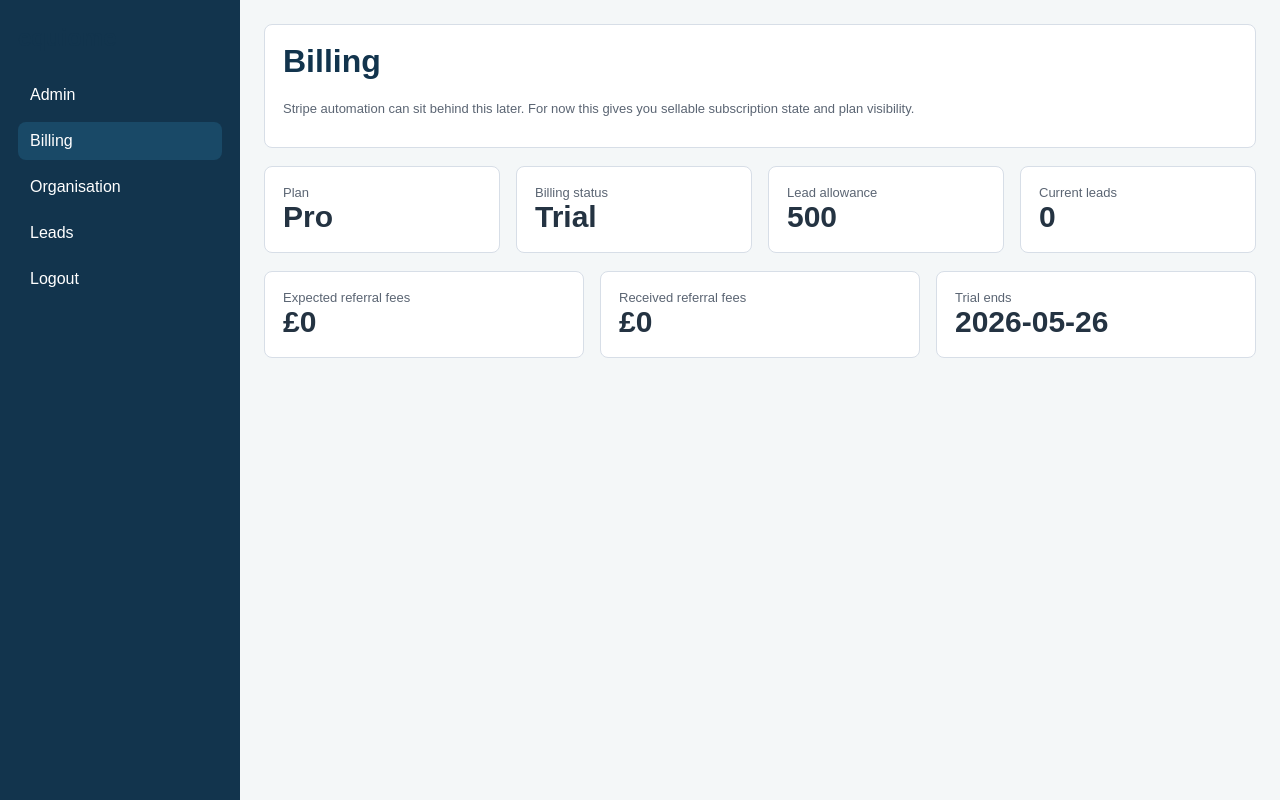
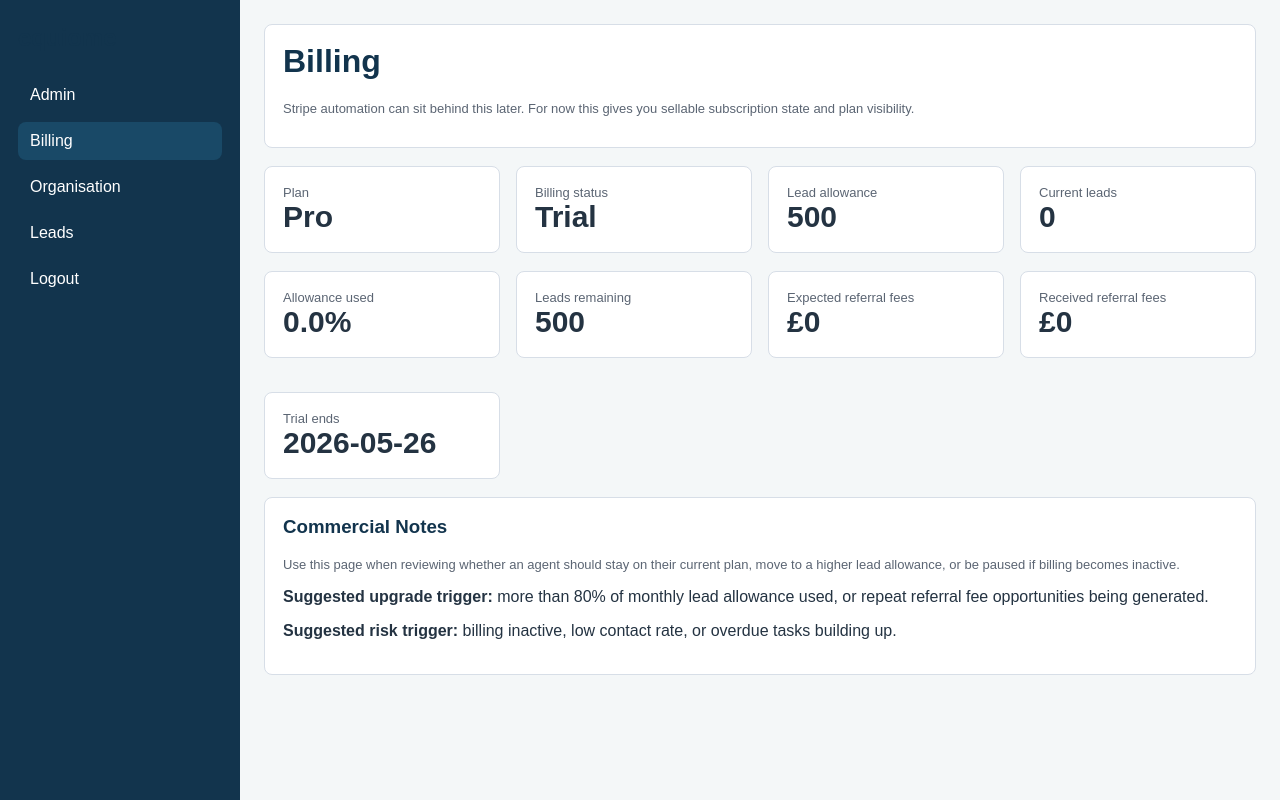
Before and after one commit to Harryl1/booking-system, a Flask app: page /billing in a window 1280 px wide. Run offline with Flask 3, Linux system fonts and the light colour scheme; a user stored in the database is signed in; data comes from the database, SQL or seed files in the repository; data that the repository does not hold is empty; some libraries are stand-ins or nearby versions.

Commit message:
Improve lead workspace and reporting

```diff
--- a/main.py
+++ b/main.py
@@ -57,6 +57,7 @@ INTERNAL_API_TOKEN = os.environ.get("INTERNAL_API_TOKEN", "")
 REPORT_RETENTION_DAYS = int(os.environ.get("REPORT_RETENTION_DAYS", "30"))
 LEAD_RETENTION_DAYS = int(os.environ.get("LEAD_RETENTION_DAYS", "365"))
 FRONTEND_ORIGIN = os.environ.get("FRONTEND_ORIGIN", "*")
+APP_BASE_URL = os.environ.get("APP_BASE_URL", "https://booking-system-b13f.onrender.com")
 PRIVACY_NOTICE_URL = os.environ.get("PRIVACY_NOTICE_URL", "")
 AGENT_TERMS_URL = os.environ.get("AGENT_TERMS_URL", "")
 ENABLE_TEST_TOOLS = os.environ.get("ENABLE_TEST_TOOLS", "0") == "1"
@@ -823,6 +824,54 @@ def calculate_lead_score(data, marketing_consent=False):
     return min(score, 100)
 
 
+def lead_score_factors(lead, referrals=None):
+    referrals = referrals or []
+    factors = []
+    if lead["marketing_consent"]:
+        factors.append("Marketing consent captured")
+    if lead["phone"]:
+        factors.append("Phone number supplied")
+    if referrals:
+        factors.append(f"{len(referrals)} service interest(s) requested")
+    if to_float(lead["valuation"], 0) >= 250000:
+        factors.append("Material property value")
+    if (lead["lead_score"] or 0) >= 60:
+        factors.append("High-priority lead score")
+    if not factors:
+        factors.append("Basic contact details captured")
+    return factors
+
+
+def best_next_action(lead, tasks=None, referrals=None):
+    tasks = tasks or []
+    referrals = referrals or []
+    open_tasks = [task for task in tasks if not task["completed_at"]]
+    if open_tasks:
+        return f"Complete task: {open_tasks[0]['title']}"
+    if lead["status"] == LEAD_STATUS_NEW:
+        return "Call the lead and qualify their moving timeline"
+    if lead["status"] == LEAD_STATUS_CONTACTED:
+        return "Book a valuation appointment or mark the next follow-up"
+    if lead["status"] in {LEAD_STATUS_VALUATION_BOOKED, LEAD_STATUS_APPOINTMENT_BOOKED}:
+        return "Prepare valuation notes and confirm referral opportunities"
+    if referrals:
+        return "Review open service referrals and update fee status"
+    if lead["status"] == LEAD_STATUS_WON:
+        return "Record revenue and keep referral follow-up current"
+    if lead["status"] == LEAD_STATUS_LOST:
+        return "Add loss reason and close remaining tasks"
+    return "Add a note with the latest outcome"
+
+
+def contact_priority_label(lead):
+    score = lead["lead_score"] or 0
+    if score >= 70:
+        return "Hot"
+    if score >= 45:
+        return "Warm"
+    return "New"
+
+
 def normalise_service_type(service):
     service_key = (service or "").strip().lower()
     return SERVICE_ALIASES.get(service_key)
@@ -906,7 +955,9 @@ def notify_new_lead(lead_id, name, email, phone, address, lead_score):
         f"Phone: {phone}\n"
         f"Address: {address}\n"
         f"Lead score: {lead_score}/100\n\n"
-        f"Open leads: https://booking-system-b13f.onrender.com/leads"
+        f"Recommended action: call and qualify the seller while the enquiry is fresh.\n\n"
+        f"Open lead: {APP_BASE_URL}/leads/{lead_id}\n"
+        f"Open leads: {APP_BASE_URL}/leads"
     )
     try:
         send_email(LEAD_NOTIFICATION_EMAIL, f"New property lead: {name}", body)
@@ -920,6 +971,7 @@ def send_customer_confirmation(email, report_url):
     body = (
         "Thanks for using the Equiome property tool.\n\n"
         f"Your personalised report is ready here:\n{report_url}\n\n"
+        "A local property expert can help confirm your valuation range and next steps.\n\n"
         "This report is an indicative estimate only and is not financial, mortgage, or legal advice."
     )
     try:
@@ -1655,6 +1707,9 @@ def lead_detail(lead_id):
         notes=notes,
         tasks=tasks,
         referrals=referrals,
+        next_action=best_next_action(lead, tasks, referrals),
+        score_factors=lead_score_factors(lead, referrals),
+        priority_label=contact_priority_label(lead),
         lead_statuses=list(VALID_LEAD_STATUSES),
         referral_statuses=list(VALID_REFERRAL_STATUSES),
         service_labels=SERVICE_LABELS,
@@ -1904,6 +1959,39 @@ def add_note_to_lead(lead_id):
     db.commit()
     write_audit_log("added_note", "lead", lead_id)
     return redirect("/leads")
+
+
+@app.route("/leads/add-task/<int:lead_id>", methods=["POST"])
+@login_required
+@role_required(ROLE_AGENT)
+def add_task_to_lead(lead_id):
+    validate_csrf()
+    title = validate_required_text(request.form.get("title"), "task", max_length=255)
+    due_date = request.form.get("due_date") or ""
+    due_time = request.form.get("due_time") or "09:00"
+    if due_date:
+        validate_date(due_date, "due date")
+        due_at = f"{due_date}T{due_time}"
+    else:
+        due_at = (datetime.now() + timedelta(days=1)).isoformat()
+
+    db = get_db()
+    scope_clause, scope_params = agent_lead_clause("")
+    where_sql = "id = ?"
+    params = [lead_id]
+    if scope_clause:
+        where_sql += f" AND {scope_clause}"
+        params.extend(scope_params)
+
+    lead = db.execute(f"SELECT id FROM leads WHERE {where_sql}", tuple(params)).fetchone()
+    if lead is None:
+        abort(404, "Lead not found")
+
+    create_follow_up_task(lead_id, title, due_at=due_at, user_id=session.get("user_id"))
+    add_lead_note(lead_id, f"Task added: {title}")
+    db.commit()
+    write_audit_log("added_task", "lead", lead_id)
+    return redirect(f"/leads/{lead_id}")
 
 
 @app.route("/referrals/update/<int:referral_id>", methods=["POST"])
@@ -2218,6 +2306,28 @@ def admin_dashboard():
         WHERE {task_where}
     """, tuple(task_query_params)).fetchone()[0]
 
+    won_leads = db.execute(
+        f"SELECT COUNT(*) FROM leads {lead_where + (' AND ' if lead_where else 'WHERE ')}status = ?",
+        tuple([*lead_params, LEAD_STATUS_WON])
+    ).fetchone()[0]
+    appointment_leads = db.execute(
+        f"SELECT COUNT(*) FROM leads {lead_where + (' AND ' if lead_where else 'WHERE ')}status IN (?, ?)",
+        tuple([*lead_params, LEAD_STATUS_VALUATION_BOOKED, LEAD_STATUS_APPOINTMENT_BOOKED])
+    ).fetchone()[0]
+    referral_totals = db.execute(f"""
+        SELECT COALESCE(SUM(service_referrals.fee_expected), 0) AS expected,
+               COALESCE(SUM(service_referrals.fee_received), 0) AS received
+        FROM service_referrals
+        JOIN leads ON leads.id = service_referrals.lead_id
+        {referral_where}
+    """, tuple(referral_params)).fetchone()
+    conversion_metrics = {
+        "appointment_rate": round((appointment_leads / totals["leads"]) * 100, 1) if totals["leads"] else 0,
+        "won_rate": round((won_leads / totals["leads"]) * 100, 1) if totals["leads"] else 0,
+        "referral_expected": referral_totals["expected"],
+        "referral_received": referral_totals["received"],
+    }
+
     organisations = []
     if is_platform_admin():
         organisations = db.execute("""
@@ -2235,6 +2345,7 @@ def admin_dashboard():
         referral_rows=referral_rows,
         source_rows=source_rows,
         tasks_due=tasks_due,
+        conversion_metrics=conversion_metrics,
         organisations=organisations,
         service_labels=SERVICE_LABELS,
     )
@@ -2303,6 +2414,9 @@ def billing():
         "SELECT COUNT(*) FROM leads WHERE organisation_id = ?",
         (organisation_id,)
     ).fetchone()[0]
+    lead_allowance = organisation["lead_allowance"] or 0
+    lead_usage_percent = round((lead_count / lead_allowance) * 100, 1) if lead_allowance else 0
+    leads_remaining = max(lead_allowance - lead_count, 0) if lead_allowance else 0
     referral_fees = db.execute("""
         SELECT COALESCE(SUM(fee_expected), 0) AS expected,
                COALESCE(SUM(fee_received), 0) AS received
@@ -2315,6 +2429,8 @@ def billing():
         "billing.html",
         organisation=organisation,
         lead_count=lead_count,
+        lead_usage_percent=lead_usage_percent,
+        leads_remaining=leads_remaining,
         referral_fees=referral_fees,
     )
 
@@ -2839,6 +2955,7 @@ def create_lead_report(data):
         "net_proceeds": to_float(data.get("net_proceeds", 0)),
         "borrowing_power": to_float(data.get("borrowing_power", 0)),
         "max_budget": to_float(data.get("max_budget", 0)),
+        "monthly_payment_estimate": to_float(data.get("monthly_payment_estimate", 0)),
         "recommendation": data.get("recommendation") or "No recommendation available.",
         "selected_services": selected_services,
     }
--- a/pdf_report.py
+++ b/pdf_report.py
@@ -33,7 +33,14 @@ BRAND = {
 }
 
 SERVICE_LABELS = {
+    "valuation": "Local agent valuation",
     "agent_valuation": "Local agent valuation",
+    "local_agent_valuation": "Local agent valuation",
+    "epc": "EPC assessment",
+    "epc_booking": "EPC assessment",
+    "solicitor": "Solicitor quote",
+    "legal": "Solicitor quote",
+    "mortgage": "Mortgage advice",
     "mortgage_advice": "Mortgage advice",
     "conveyancing_quote": "Conveyancing quote",
 }
@@ -279,6 +286,15 @@ def summary_box(report_data, styles, content_width):
     return table
 
 
+def next_best_move(report_data):
+    recommendation = safe_text(report_data.get("recommendation"), "")
+    if recommendation and recommendation != "—":
+        return recommendation
+    if float(report_data.get("max_budget") or 0) > 0:
+        return "Confirm your sale price with a local valuation and sense-check your borrowing position before viewing your next property."
+    return "Start with a local valuation so your onward plans are based on a more reliable sale price."
+
+
 def detail_row(label, value, styles, total_width):
     label_width = 58 * mm
     value_width = total_width - label_width
@@ -500,7 +516,7 @@ def generate_pdf_report(report_data, filepath, logo_path=None):
     story.append(Spacer(1, 16))
 
     recommendation_text = safe_text(
-        report_data.get("recommendation"),
+        next_best_move(report_data),
         "We recommend reviewing your figures with a local expert before making any property decisions."
     )
 
@@ -511,6 +527,15 @@ def generate_pdf_report(report_data, filepath, logo_path=None):
         content_width
     )
     story.append(recommendation_box)
+    story.append(Spacer(1, 16))
+
+    cost_items = [
+        detail_row("Estimated moving costs", format_currency(report_data.get("moving_costs")), styles, content_width),
+        detail_row("Estimated equity after costs", format_currency(report_data.get("net_proceeds")), styles, content_width),
+        detail_row("Indicative borrowing power", format_currency(report_data.get("borrowing_power")), styles, content_width),
+        detail_row("Estimated monthly payment", format_currency(report_data.get("monthly_payment_estimate")), styles, content_width),
+    ]
+    story.append(boxed_section("Cost and affordability snapshot", cost_items, styles, content_width))
     story.append(Spacer(1, 16))
 
     assumptions_items = [
@@ -558,6 +583,13 @@ def generate_pdf_report(report_data, filepath, logo_path=None):
             content_width
         )
         story.append(services_box)
+
+    cta_lines = [
+        Paragraph("<b>Ready to confirm your numbers?</b>", styles["Body"]),
+        Paragraph("A local valuation and mortgage review will help turn these indicative figures into a clearer moving plan.", styles["Body"]),
+    ]
+    story.append(Spacer(1, 16))
+    story.append(boxed_section("Recommended follow-up", cta_lines, styles, content_width))
 
     # ------------------------------------------
     # Page 2 – Guidance & next steps
--- a/templates/billing.html
+++ b/templates/billing.html
@@ -44,9 +44,17 @@
             <div class="panel"><div class="muted">Current leads</div><div class="metric">{{ lead_count }}</div></div>
         </div>
         <div class="grid">
+            <div class="panel"><div class="muted">Allowance used</div><div class="metric">{{ lead_usage_percent }}%</div></div>
+            <div class="panel"><div class="muted">Leads remaining</div><div class="metric">{{ leads_remaining }}</div></div>
             <div class="panel"><div class="muted">Expected referral fees</div><div class="metric">£{{ referral_fees["expected"] }}</div></div>
             <div class="panel"><div class="muted">Received referral fees</div><div class="metric">£{{ referral_fees["received"] }}</div></div>
             <div class="panel"><div class="muted">Trial ends</div><div class="metric">{{ organisation["trial_ends_at"] or "-" }}</div></div>
+        </div>
+        <div class="panel">
+            <h3>Commercial Notes</h3>
+            <p class="muted">Use this page when reviewing whether an agent should stay on their current plan, move to a higher lead allowance, or be paused if billing becomes inactive.</p>
+            <p><strong>Suggested upgrade trigger:</strong> more than 80% of monthly lead allowance used, or repeat referral fee opportunities being generated.</p>
+            <p><strong>Suggested risk trigger:</strong> billing inactive, low contact rate, or overdue tasks building up.</p>
         </div>
     </main>
 </div>
```
Also changed, not shown: templates/admin_dashboard.html (+9 -1 lines), templates/lead_detail.html (+118 -64 lines).
